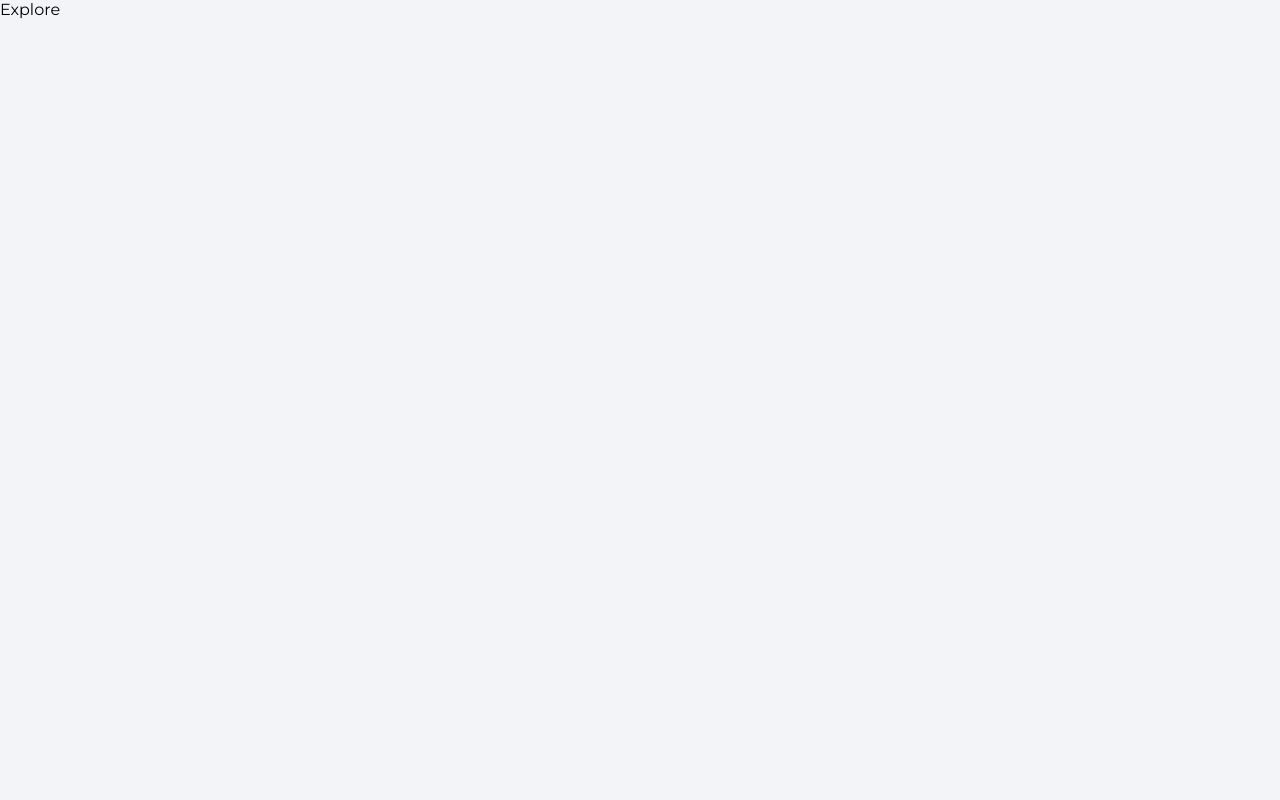
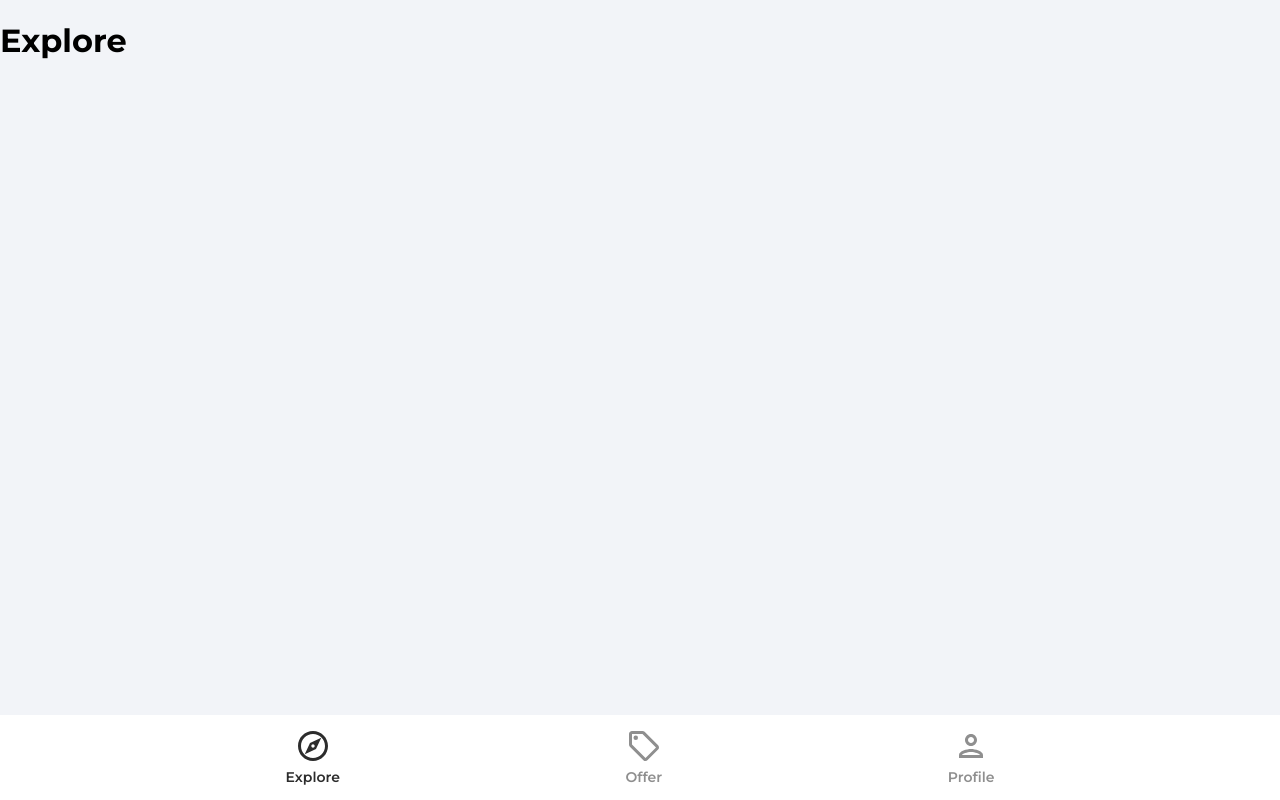
Before and after one commit to Naddiya/house-markeplace, a React (Create React App) app: page / in a window 1280 px wide. Built offline with nearby package versions, Linux system fonts and the light colour scheme.

Commit message:
feat: Navbar Component

```diff
--- a/src/App.js
+++ b/src/App.js
@@ -6,6 +6,7 @@
 import Profile from './pages/Profile';
 import SignIn from './pages/SignIn';
 import SignUp from './pages/SignUp';
+import Navbar from './components/Navbar';
 
 function App() {
   return (
@@ -19,6 +20,7 @@
           <Route path='/sign-up' element={<SignUp />} />
           <Route path='/forgot-password' element={<ForgotPassword />} />
         </Routes>
+        <Navbar />
       </Router>
     </>
   );
--- /dev/null
+++ b/src/components/Navbar.jsx
@@ -0,0 +1,60 @@
+import { useNavigate, useLocation } from 'react-router-dom';
+
+import { ReactComponent as OfferIcon } from '../assets/svg/localOfferIcon.svg';
+import { ReactComponent as ExploreIcon } from '../assets/svg/exploreIcon.svg';
+import { ReactComponent as PersonOutlineIcon } from '../assets/svg/personOutlineIcon.svg';
+
+
+const Navbar = () => {
+
+    const navigate = useNavigate();
+    const location = useLocation();
+
+    const pathMatchRoute = (route) => {
+        if (route === location.pathname) {
+            return true;
+        }
+    };
+
+    return (
+        <footer className='navbar'>
+            <nav className="navbarNav">
+                <ul className="navbarListItems">
+                    <li className="navbarListItem" onClick={() => navigate('/')}>
+                        <ExploreIcon
+                            fill={pathMatchRoute('/') ? '#2c2c2c' : '#8f8f8f'}
+                            width="36px"
+                            height="36px" />
+                        <p className={pathMatchRoute('/')
+                            ? 'navbarListItemNameActive'
+                            : 'navbarListItemName'
+                        }>Explore</p>
+                    </li>
+                    <li className="navbarListItem">
+                        <OfferIcon
+                            fill={pathMatchRoute('/offers') ? '#2c2c2c' : '#8f8f8f'}
+                            width="36px"
+                            height="36px"
+                            onClick={() => navigate('/offers')} />
+                         <p className={pathMatchRoute('/offers')
+                            ? 'navbarListItemNameActive'
+                            : 'navbarListItemName'
+                        }>Offer</p>
+                    </li>
+                    <li className="navbarListItem">
+                        <PersonOutlineIcon
+                            fill={pathMatchRoute('/profile') ? '#2c2c2c' : '#8f8f8f'}
+                            width="36px" height="36px"
+                            onClick={() => navigate('/profile')} />
+                         <p className={pathMatchRoute('/profile')
+                            ? 'navbarListItemNameActive'
+                            : 'navbarListItemName'
+                        }>Profile</p>
+                    </li>
+                </ul>
+            </nav>
+        </footer>
+    );
+};
+
+export default Navbar;
--- a/src/pages/Explore.jsx
+++ b/src/pages/Explore.jsx
@@ -1,6 +1,6 @@
 const Explore = () => {
   return (
-    <div>Explore</div>
+    <h1>Explore</h1>
   )
 }
 
--- a/src/pages/ForgotPassword.jsx
+++ b/src/pages/ForgotPassword.jsx
@@ -1,6 +1,6 @@
 const ForgotPassword = () => {
   return (
-    <div>ForgotPassword</div>
+    <h1>ForgotPassword</h1>
   )
 }
 
--- a/src/pages/Offers.jsx
+++ b/src/pages/Offers.jsx
@@ -1,6 +1,6 @@
 const Offers = () => {
   return (
-    <div>Offers</div>
+    <h1>Offers</h1>
   )
 }
 
--- a/src/pages/Profile.jsx
+++ b/src/pages/Profile.jsx
@@ -1,6 +1,6 @@
 const Profile = () => {
   return (
-    <div>Profile</div>
+    <h1>Profile</h1>
   )
 }
 
--- a/src/pages/SignIn.jsx
+++ b/src/pages/SignIn.jsx
@@ -1,6 +1,6 @@
 const SignIn = () => {
   return (
-    <div>SignIn</div>
+    <h1>SignIn</h1>
   )
 }
 
--- a/src/pages/SignUp.jsx
+++ b/src/pages/SignUp.jsx
@@ -0,0 +1,7 @@
+const SignUp = () => {
+    return (
+        <h1>SignUp</h1>
+    );
+};
+
+export default SignUp;
```
